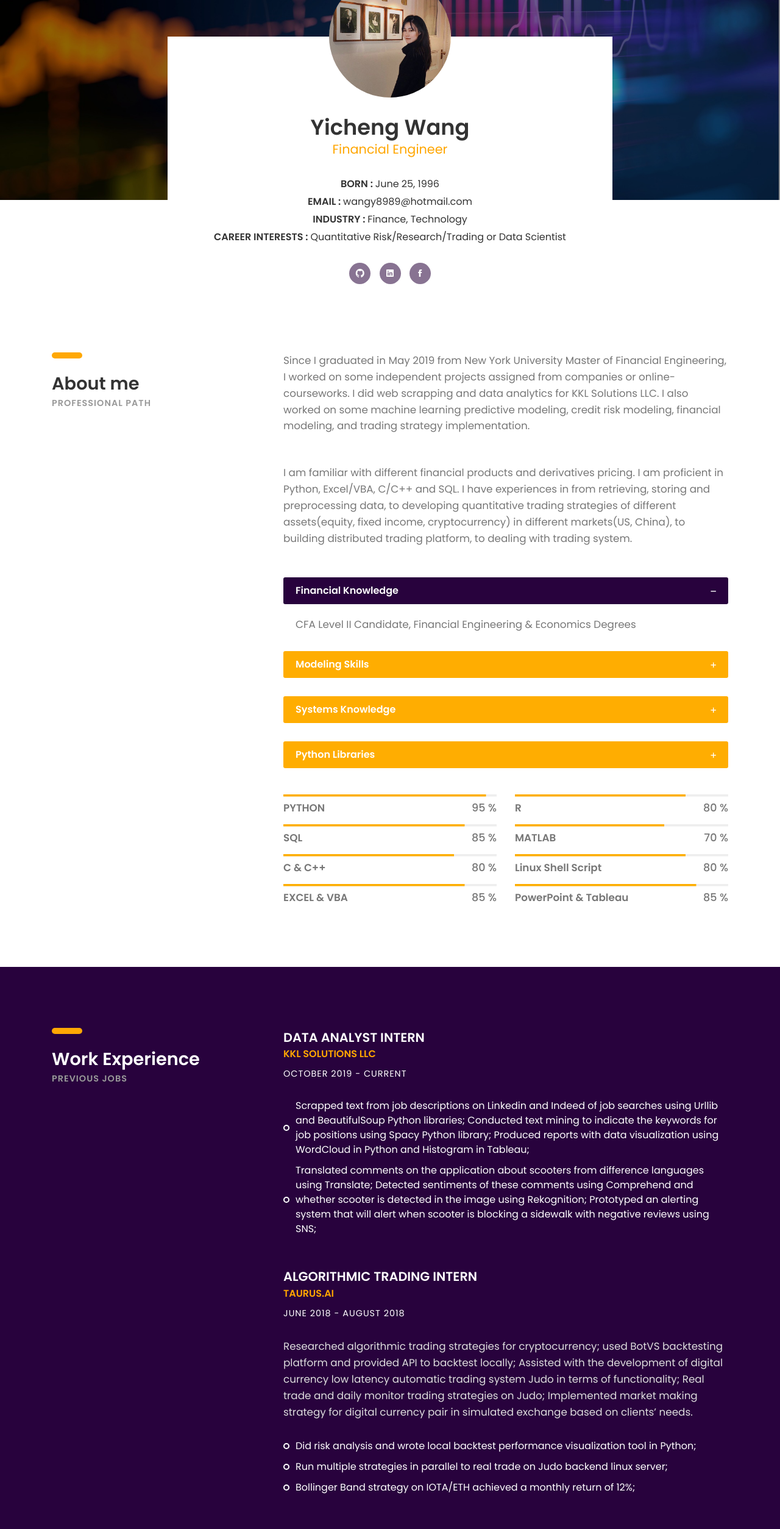
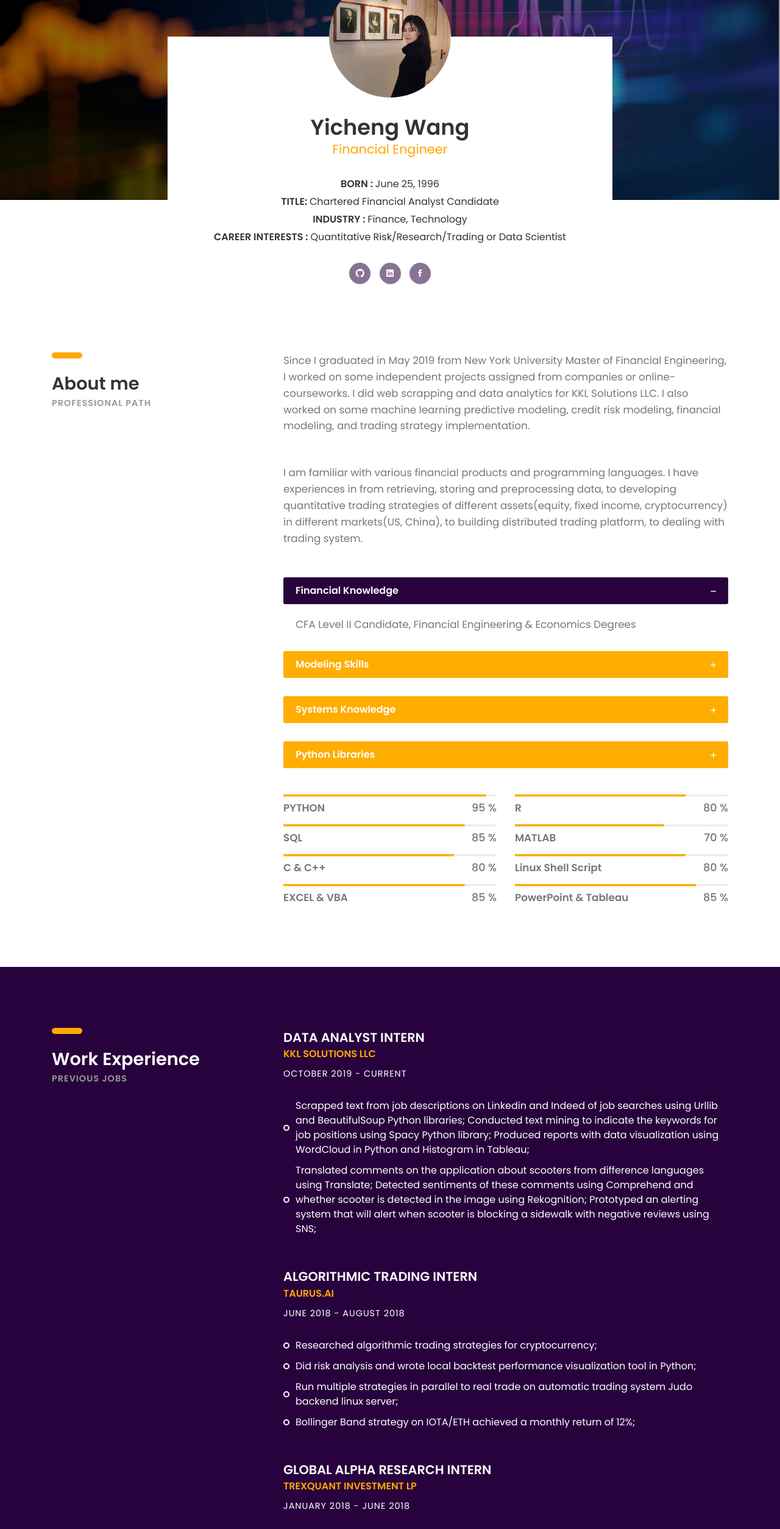
Before and after one commit to wangy8989/wangy8989.github.io, a plain HTML site: page index.html in a window 1280 px wide. Shown: the part 240-2748 px from the top of the page at 61% size. Drawn offline with Linux system fonts and the light colour scheme; files whose address does not match are found by name.

Commit message:
Add files via upload

```diff
--- a/index.html
+++ b/index.html
@@ -81,7 +81,7 @@
 						<h4 class="font-yellow">Financial Engineer</h4>
 						<ul class="information margin-tb-30">
 							<li><b>BORN : </b>June 25, 1996</li>
-							<li><b>EMAIL : </b><a href="mailto:wangy8989@hotmail.com">wangy8989@hotmail.com</a></li>
+                            <li><b>TITLE: </b>Chartered Financial Analyst Candidate</li>
                             <li><b>INDUSTRY : </b>Finance, Technology</li>
 							<li><b>CAREER INTERESTS : </b>Quantitative Risk/Research/Trading or Data Scientist</li>
 						</ul>
@@ -113,8 +113,7 @@
                         and trading strategy implementation.
                     </p>
                     <p class="margin-b-50">
-                        I am familiar with different financial products and derivatives pricing.
-                        I am proficient in Python, Excel/VBA, C/C++ and SQL.
+                        I am familiar with various financial products and programming languages.
                         I have experiences in from retrieving, storing and preprocessing data, to developing quantitative trading strategies of
                         different assets(equity, fixed income, cryptocurrency) in different markets(US, China),
                         to building distributed trading platform, to dealing with trading system.
@@ -205,7 +204,7 @@
 						<h4><b>DATA ANALYST INTERN</b></h4>
 						<h5 class="font-yellow"><b>KKL SOLUTIONS LLC</b></h5>
 						<h6 class="margin-t-10">OCTOBER 2019 - CURRENT</h6>
-                        			<p class="font-semi-white margin-tb-30"></p>
+                        <p class="font-semi-white margin-tb-30"></p>
 						<ul class="list margin-b-30">
 							<li>Scrapped text from job descriptions on Linkedin and Indeed of job searches using Urllib and BeautifulSoup Python libraries;
                                 Conducted text mining to indicate the keywords for job positions using Spacy Python library;
@@ -220,15 +219,11 @@
 						<h4><b>ALGORITHMIC TRADING INTERN</b></h4>
 						<h5 class="font-yellow"><b>TAURUS.AI</b></h5>
 						<h6 class="margin-t-10">JUNE 2018 - AUGUST 2018</h6>
-						<p class="font-semi-white margin-tb-30">Researched algorithmic trading strategies for cryptocurrency;
-                            used BotVS backtesting platform and provided API to backtest locally;
-                            Assisted with the development of digital currency low latency automatic trading system Judo in terms of functionality;
-                            Real trade and daily monitor trading strategies on Judo;
-                            Implemented market making strategy for digital currency pair in simulated exchange based on clients’ needs.
-                        </p>
+						<p class="font-semi-white margin-tb-30"></p>
 						<ul class="list margin-b-30">
-							<li>Did risk analysis and wrote local backtest performance visualization tool in Python;</li>
-							<li>Run multiple strategies in parallel to real trade on Judo backend linux server;</li>
+							<li>Researched algorithmic trading strategies for cryptocurrency;</li>
+                            <li>Did risk analysis and wrote local backtest performance visualization tool in Python;</li>
+							<li>Run multiple strategies in parallel to real trade on automatic trading system Judo backend linux server;</li>
 							<li>Bollinger Band strategy on IOTA/ETH achieved a monthly return of 12%;</li>
 						</ul>
 					</div><!-- experience -->
@@ -238,10 +233,9 @@
 						<h5 class="font-yellow"><b>TREXQUANT INVESTMENT LP</b></h5>
 						<h6 class="margin-t-10">JANUARY 2018 - JUNE 2018</h6>
 						<p class="font-semi-white margin-tb-30">Developed market-neutral, medium-frequency Alphas using
-                            cross-sectional or time series operations on selected fundamental variables by investigating academic research;
-                            Then implemented them on company’s back-testing platform Trexism;
-                            Filtered and combined Alphas for better Alphas and auto-submit them to Trexism using Python for portfolio construction;
-                            Produced high quality reports on accruals, dividend yields, industry factors, quality factors for share in internal forum;
+                            cross-sectional or time series operations on selected fundamental factors by investigating academic research;
+                            Then implemented them on company’s back-testing platform Trexism using Python;
+                            Produced high quality reports for share in internal forum;
                         </p>
 					</div><!-- experience -->
 
```
